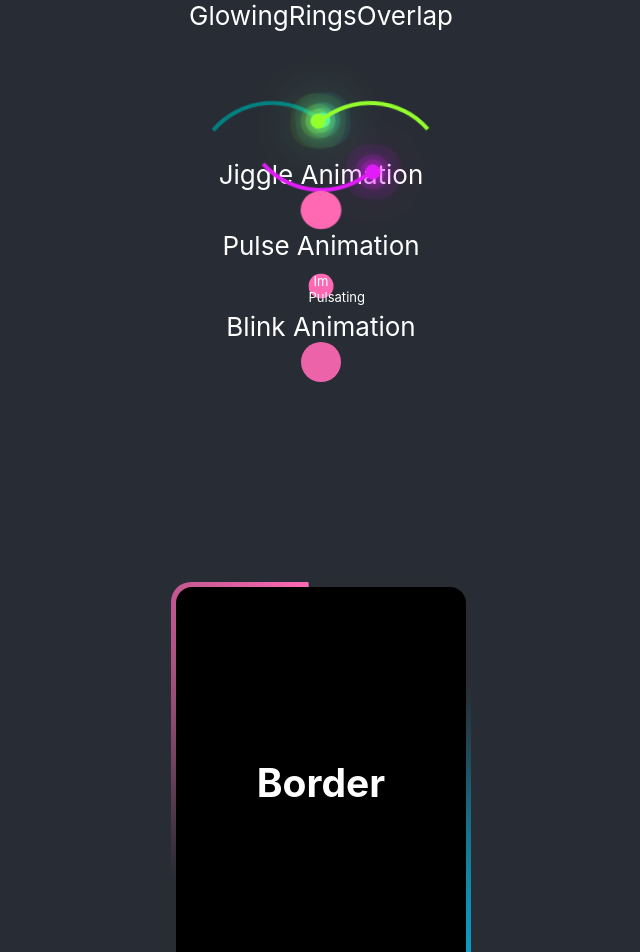
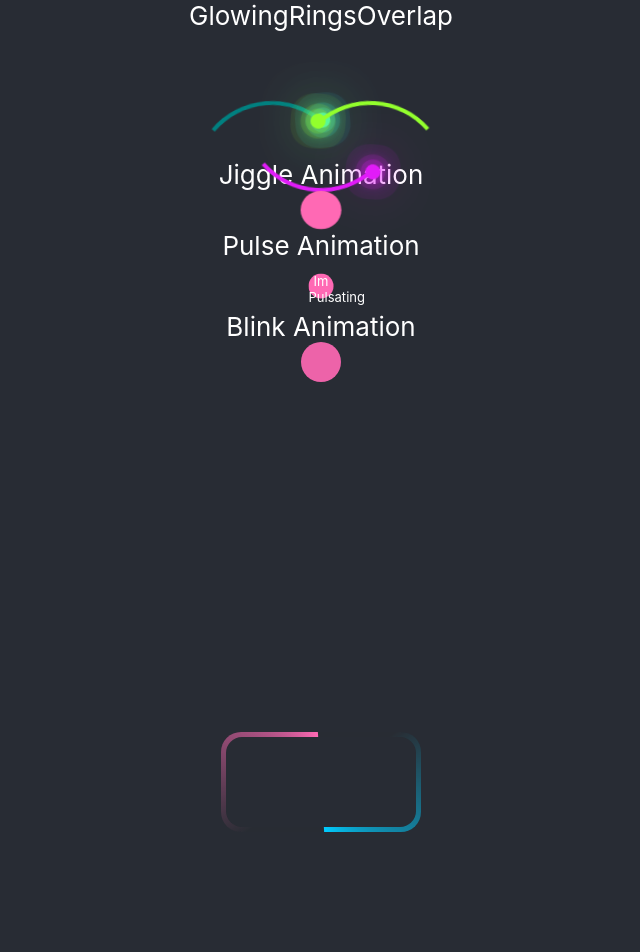
Before and after one commit to AnisaHMohamed/CSS-Animation-Library, a React (Create React App) app: page / in a window 1280 px wide. Shown: the top 952 px of the page, without its empty margins (319-959 px from the left). Built offline with nearby package versions, Linux system fonts and the light colour scheme.

Commit message:
fix: border animation classes and styling for uniformity

```diff
--- a/src/components/BorderAnimation/index.js
+++ b/src/components/BorderAnimation/index.js
@@ -6,7 +6,6 @@ function Border() {
     <div className="container">
     <div className="box">
     <span></span>
-    <h2>Border</h2>
     </div>
     </div>
     )
--- a/src/components/BorderAnimation/style.css
+++ b/src/components/BorderAnimation/style.css
@@ -2,15 +2,13 @@
   display: flex;
   justify-content: center;
   align-items: center;
-    width: 100%;
-    min-height: 100vh;
-    /* overflow: hidden; */
-
+  width: 100px;
+  min-height: 100px;
 }
 .box {
   position: relative;
-    width: 300px;
-    height: 400px;
+  width: 200px;
+  height: 100px;
   background: #282c33;
   border-radius: 20px;
   display: flex;
@@ -23,7 +21,12 @@
   position: absolute;
   width: 500px;
   height: 500px;
-    background-image: conic-gradient(transparent,transparent,transparent,hotpink);
+  background-image: conic-gradient(
+    transparent,
+    transparent,
+    transparent,
+    hotpink
+  );
   animation: border 4s linear infinite;
   animation-delay: -2s;
 }
@@ -32,16 +35,21 @@
   position: absolute;
   width: 500px;
   height: 500px;
-    background-image: conic-gradient(transparent,transparent,transparent,#00ccff);
+  background-image: conic-gradient(
+    transparent,
+    transparent,
+    transparent,
+    #00ccff
+  );
   animation: border 4s linear infinite;
 }
 
 .box span {
   position: absolute;
   inset: 5px;
-    background: black;
+  background: #282c34;
   z-index: 1;
-    border-radius:16px;
+  border-radius: 16px;
 }
 .box h2 {
   position: relative;
@@ -49,9 +57,9 @@
 }
 @keyframes border {
   0% {
-        transform: rotate(0deg)
+    transform: rotate(0deg);
   }
   100% {
-        transform: rotate(360deg)
+    transform: rotate(360deg);
   }
 }
```
Lines whose indentation alone changed are shown as unchanged.
